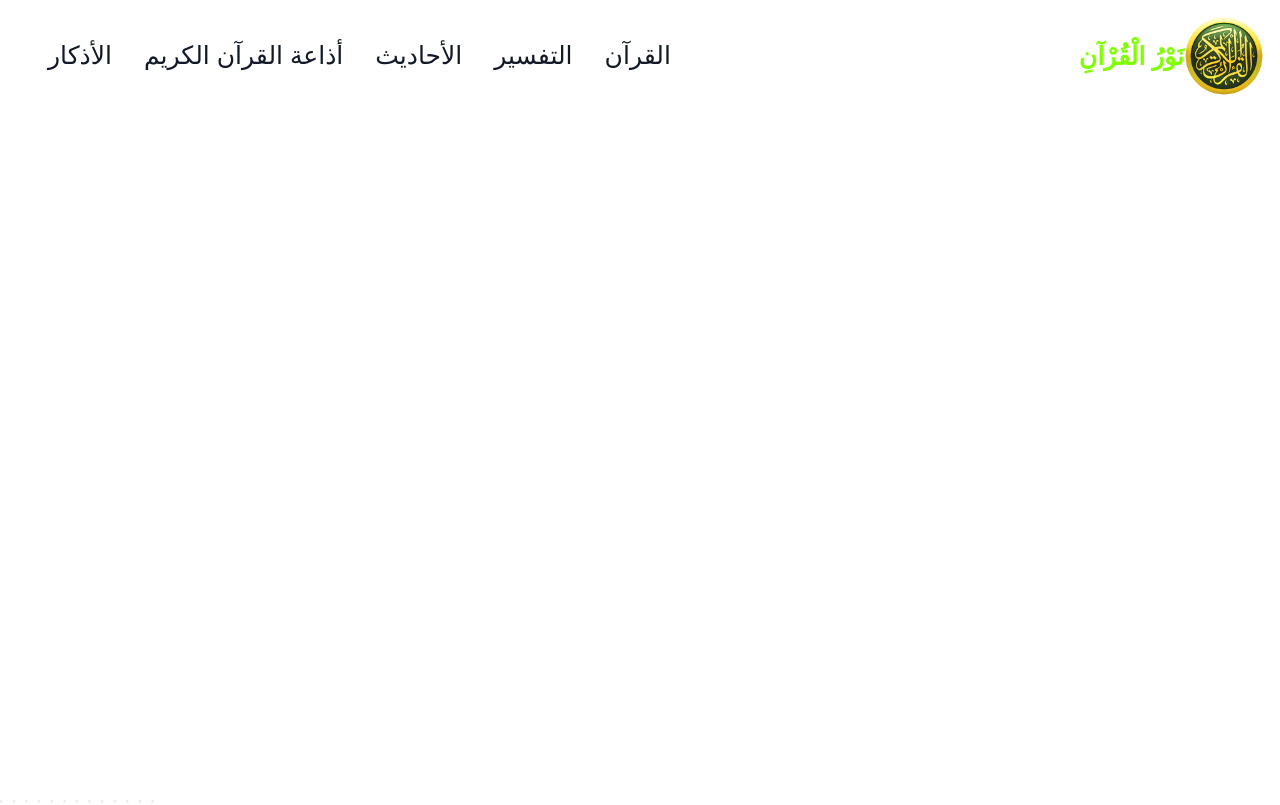
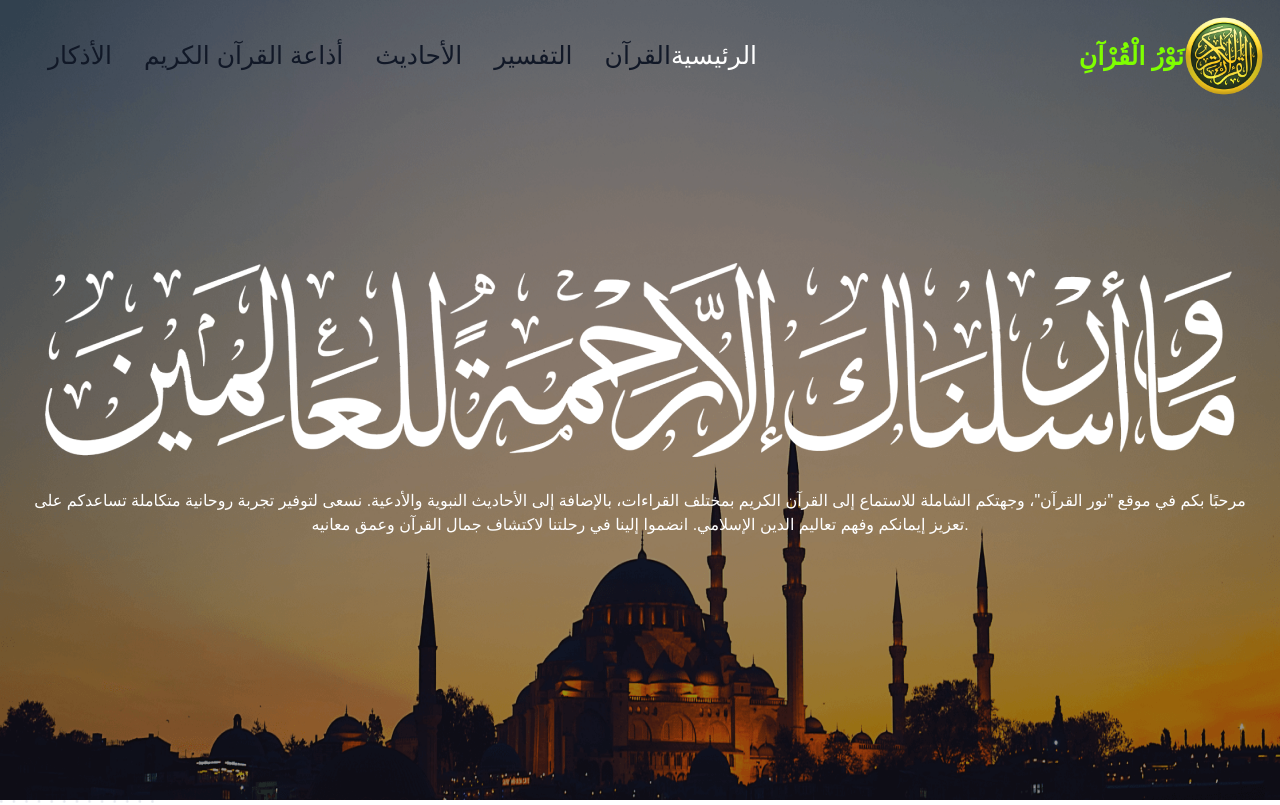
Before and after one commit to hussien034/Nour-AQuran, a website: page index.html in a window 1280 px wide. Shown: the top 805 px of the page. Drawn offline with nearby package versions, Linux system fonts and the light colour scheme; the site is published under a folder, as on GitHub Pages, so addresses that start at the root find nothing; no server answers; a web font is replaced by a local one.

Commit message:
Update main.css

```diff
--- a/css/main.css
+++ b/css/main.css
@@ -27,7 +27,7 @@ nav.scrolled {
 .main {
   width: 100%;
   height: 100vh;
-  background-image: url(/assets/banner-s1-bg.jpg);
+  background-image: url(../assets/banner-s1-bg.jpg);
   background-size: 100% 100%;
   background-attachment: fixed;
 }
```
